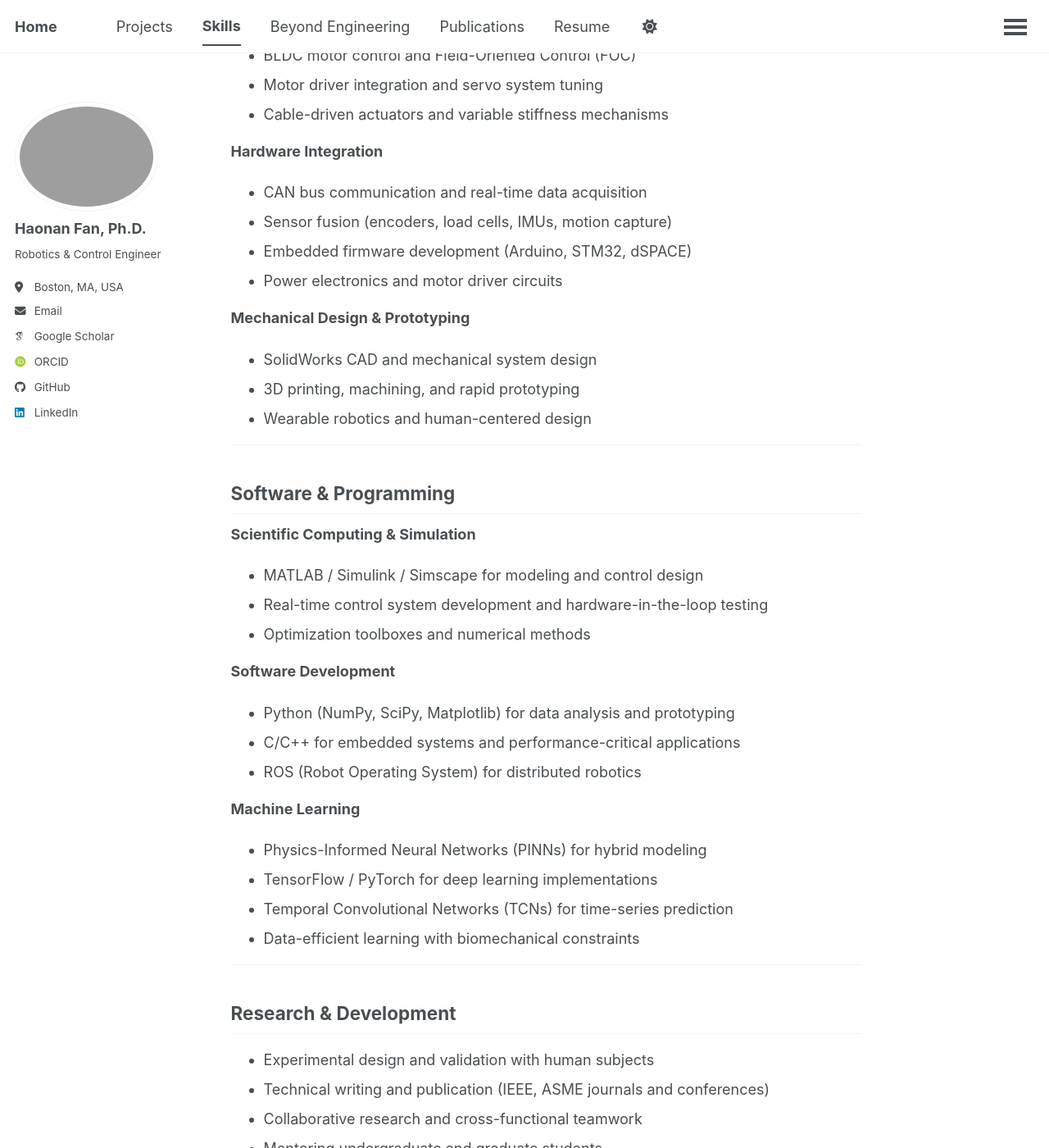
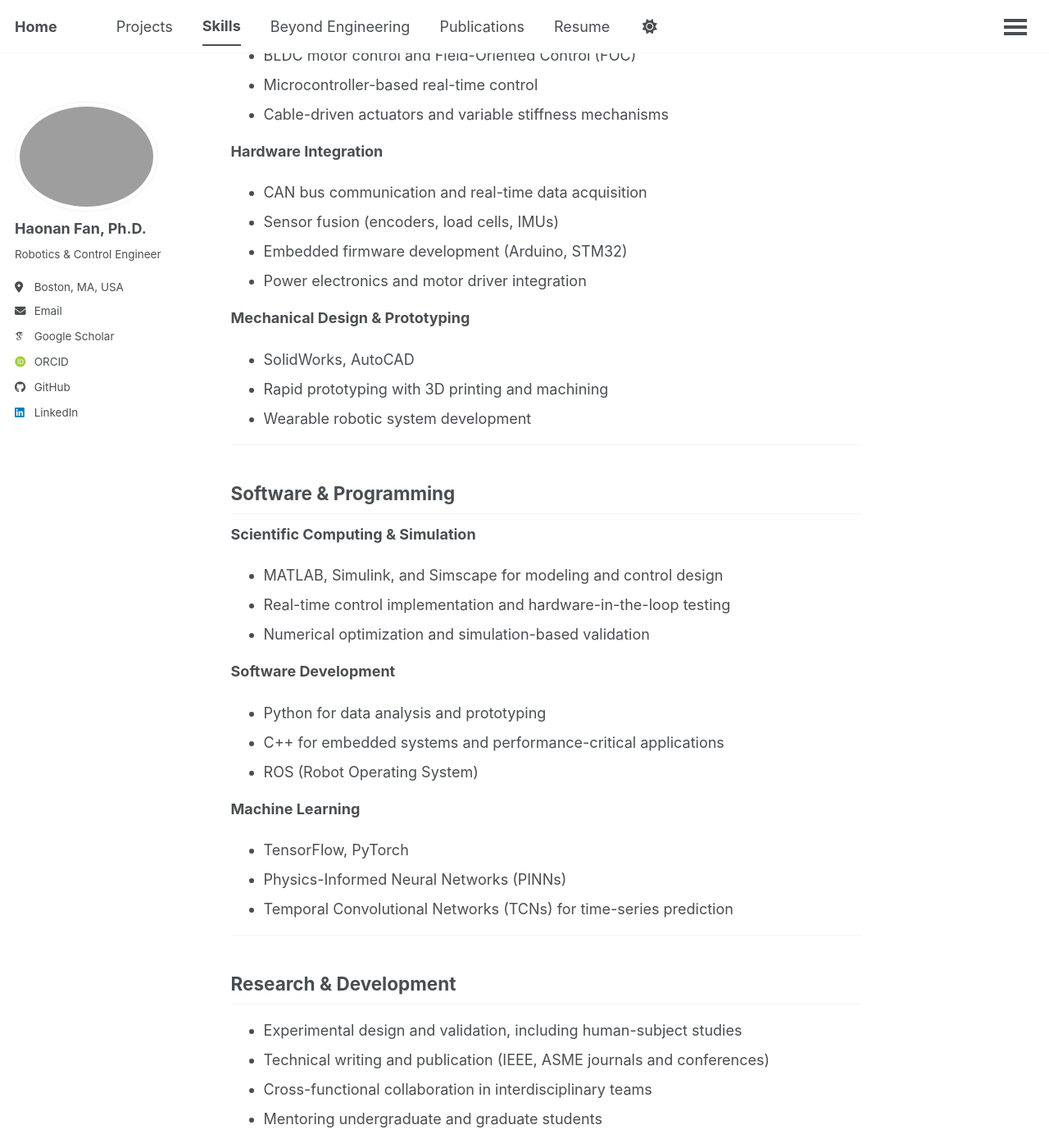
Before and after one commit to fanhaonan080/fanhaonan080.github.io, a Jekyll site: the page built from _pages/skills.md, in a window 1280 px wide and 1400 px high, scrolled down 894 px. Shown: the whole window at 82% size. Built offline with Jekyll 4.4.1, drawn with Linux system fonts in a browser that asks for light colours; some web fonts are replaced; a script that is not in the unit is left out; some of the changed text lies outside the part shown.

Commit message:
Update about and skills pages

```diff
--- a/_pages/skills.md
+++ b/_pages/skills.md
@@ -12,14 +12,14 @@
 
 **Motion Control & Servo Systems**
 - Servo tuning and trajectory optimization for robotic systems
-- PID, state-space control, and observer design (Luenberger, Kalman filtering)
-- Impedance and admittance control for human-robot interaction
+- PID, state-space, model predictive, and optimal control
+- Observer design, Kalman filtering, and state estimation
 - Delay-compensated control and predictor-based methods
+- System identification and parameter estimation
 
 **Robot Dynamics & System Modeling**
-- Forward/inverse kinematics and dynamics (Lagrangian, Newton-Euler)
-- System identification and parameter estimation
-- Multi-body dynamics simulation and analysis
+- Forward/inverse kinematics and dynamics
+- Multibody dynamics modeling and simulation
 
 **Multi-Agent & Network Systems**
 - Distributed consensus algorithms and coordination control
@@ -32,45 +32,44 @@
 
 **Motor Control & Actuation**
 - BLDC motor control and Field-Oriented Control (FOC)
-- Motor driver integration and servo system tuning
+- Microcontroller-based real-time control
 - Cable-driven actuators and variable stiffness mechanisms
 
 **Hardware Integration**
 - CAN bus communication and real-time data acquisition
-- Sensor fusion (encoders, load cells, IMUs, motion capture)
-- Embedded firmware development (Arduino, STM32, dSPACE)
-- Power electronics and motor driver circuits
+- Sensor fusion (encoders, load cells, IMUs)
+- Embedded firmware development (Arduino, STM32)
+- Power electronics and motor driver integration
 
 **Mechanical Design & Prototyping**
-- SolidWorks CAD and mechanical system design
-- 3D printing, machining, and rapid prototyping
-- Wearable robotics and human-centered design
+- SolidWorks, AutoCAD
+- Rapid prototyping with 3D printing and machining
+- Wearable robotic system development
 
 ---
 
 ## Software & Programming
 
 **Scientific Computing & Simulation**
-- MATLAB / Simulink / Simscape for modeling and control design
-- Real-time control system development and hardware-in-the-loop testing
-- Optimization toolboxes and numerical methods
+- MATLAB, Simulink, and Simscape for modeling and control design
+- Real-time control implementation and hardware-in-the-loop testing
+- Numerical optimization and simulation-based validation
 
 **Software Development**
-- Python (NumPy, SciPy, Matplotlib) for data analysis and prototyping
-- C/C++ for embedded systems and performance-critical applications
-- ROS (Robot Operating System) for distributed robotics
+- Python for data analysis and prototyping
+- C++ for embedded systems and performance-critical applications
+- ROS (Robot Operating System)
 
 **Machine Learning**
-- Physics-Informed Neural Networks (PINNs) for hybrid modeling
-- TensorFlow / PyTorch for deep learning implementations
+- TensorFlow, PyTorch
+- Physics-Informed Neural Networks (PINNs)
 - Temporal Convolutional Networks (TCNs) for time-series prediction
-- Data-efficient learning with biomechanical constraints
 
 ---
 
 ## Research & Development
 
-- Experimental design and validation with human subjects
+- Experimental design and validation, including human-subject studies
 - Technical writing and publication (IEEE, ASME journals and conferences)
-- Collaborative research and cross-functional teamwork
+- Cross-functional collaboration in interdisciplinary teams
 - Mentoring undergraduate and graduate students
```
Also changed, not shown: _pages/about.md (+10 -13 lines).
